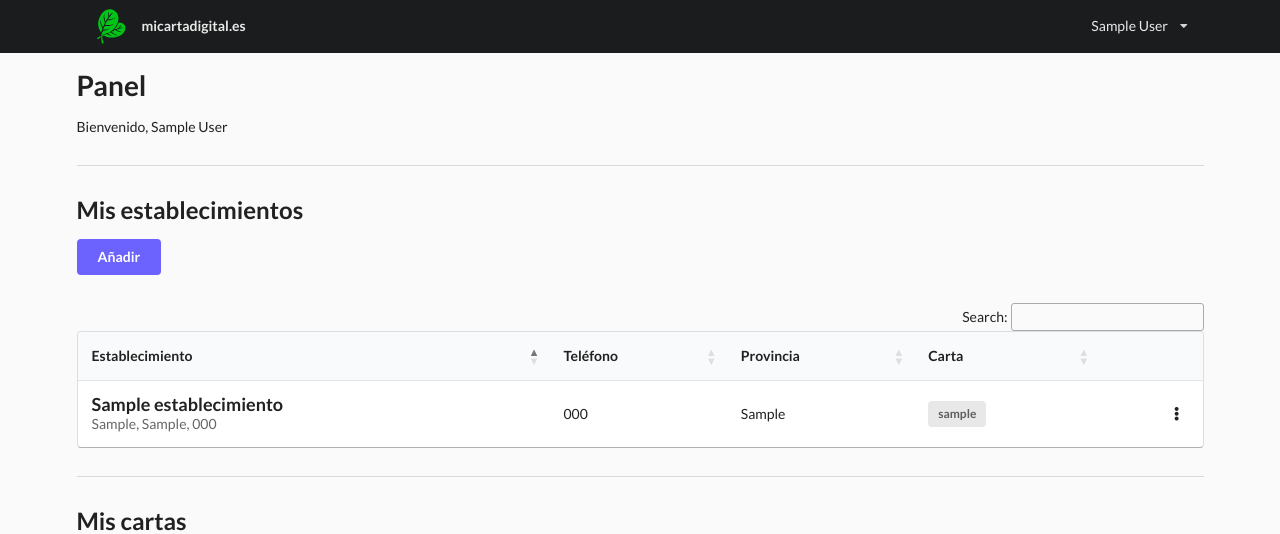
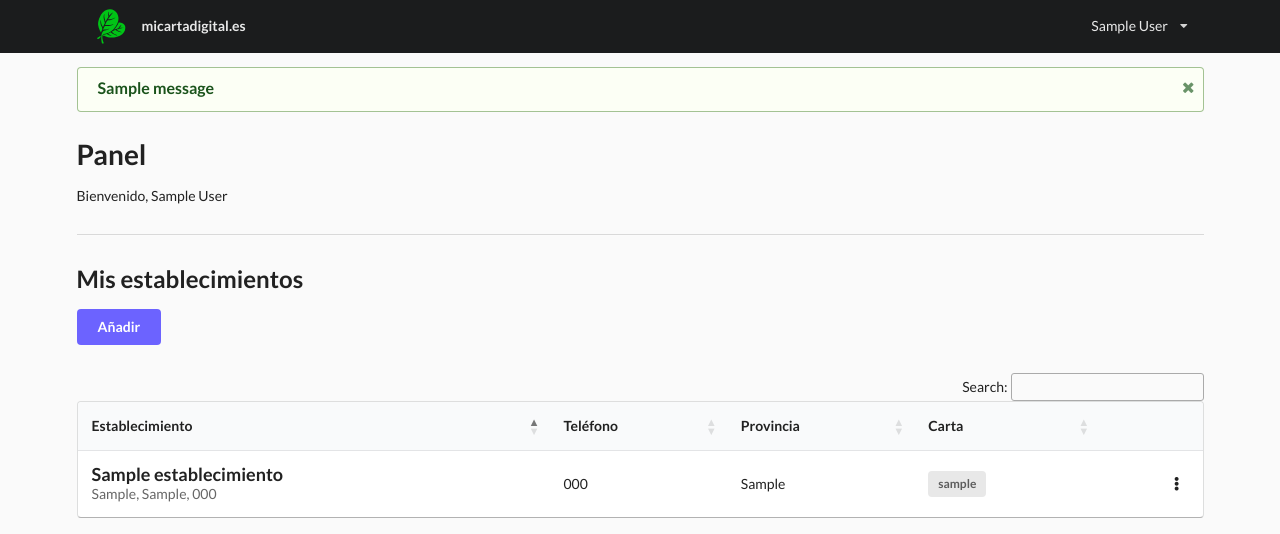
Before and after one commit to axnetg/micartadigital, a Django app: page /panel/ in a window 1280 px wide. Shown: the top 534 px of the page. Run offline with Django 3.2, Linux system fonts and the light colour scheme; a user stored in the database is signed in; tables that the repository leaves empty hold one stand-in row (values such as "Sample post"); one stand-in notice (Sample message) is shown; parts of the project's set-up code (start-up, migrations or seed data) failed here and were passed over; some libraries are stand-ins or nearby versions.

Commit message:
Habilitar mensajes flash

```diff
--- a/app/www/accounts/views.py
+++ b/app/www/accounts/views.py
@@ -1,5 +1,6 @@
 from django.contrib.auth.mixins import LoginRequiredMixin
 from django.contrib.auth import login as auth_login
+from django.contrib import messages
 from django.views.generic import View
 from django.shortcuts import render, redirect
 
@@ -44,6 +45,7 @@ class UserSettingsUpdate(LoginRequiredMixin, View):
             print(request.user.id)
             if user_settings_form.is_valid():
                 user_settings_form.save()
+                messages.success(request, 'Los datos se han actualizado correctamente.')
                 return redirect('user-settings')
             else:
                 context['user_settings_form'] = user_settings_form
@@ -54,6 +56,7 @@ class UserSettingsUpdate(LoginRequiredMixin, View):
             if user_password_form.is_valid():
                 user = user_password_form.save()
                 auth_login(request, user)
+                messages.success(request, 'La contraseña se ha modificado correctamente.')
                 return redirect('user-settings')
             else:
                 context['user_password_form'] = user_password_form
--- a/app/www/cartas/templates/base_dashboard.html
+++ b/app/www/cartas/templates/base_dashboard.html
@@ -59,6 +59,15 @@
 <div class="ui centered grid container" id="main">
 	<div class="row">
 		<div class="column">
+            {% if messages %}
+                {% for message in messages %}
+                    <div class="ui {{ message.tags }} message">
+                        <i class="close icon"></i>
+                        <div class="header">{{ message }}</div>
+                    </div>
+                {% endfor %}
+            {% endif %}
+
 			{% block content %}
 			{% endblock %}
 		</div>
--- a/app/www/cartas/views.py
+++ b/app/www/cartas/views.py
@@ -1,5 +1,6 @@
 from django.contrib.auth.decorators import login_required
 from django.contrib.auth.mixins import LoginRequiredMixin
+from django.contrib import messages
 from django.forms.models import inlineformset_factory
 from django.http import Http404, HttpResponse
 from django.shortcuts import get_object_or_404, redirect, render
@@ -52,7 +53,8 @@ def establecimiento_create(request):
 def establecimiento_edit(request, slug):
     establecimiento = get_object_or_404(Establecimiento, slug=slug)
     if request.user != establecimiento.propietario:
-        raise Http404('El establecimiento que intentas editar no te pertenece.')
+        messages.error(request, 'El establecimiento que intentas editar no te pertenece.')
+        return redirect('panel')
 
     if request.method == 'POST':
         form = EstablecimientoForm(request.POST, request.FILES, instance=establecimiento, current_user=request.user)
@@ -86,7 +88,8 @@ class CartaUpdateView(LoginRequiredMixin, UpdateView):
     def get(self, request, *args, **kwargs):
         self.object = self.get_object()
         if request.user != self.object.propietario:
-            raise Http404('La carta que intentas editar no te pertenece.')
+            messages.error(request, 'La carta que intentas editar no te pertenece.')
+            return redirect('panel')
         return super().get(request, *args, **kwargs)
 
     def get_form_class(self):
--- a/app/www/static/js/base.js
+++ b/app/www/static/js/base.js
@@ -1,3 +1,7 @@
 $('.ui.dropdown').dropdown();
 
 $('.tabular.menu .item').tab();
+
+$('.message .close').on('click', function () {
+    $(this).closest('.message').transition('fade');
+});
```
